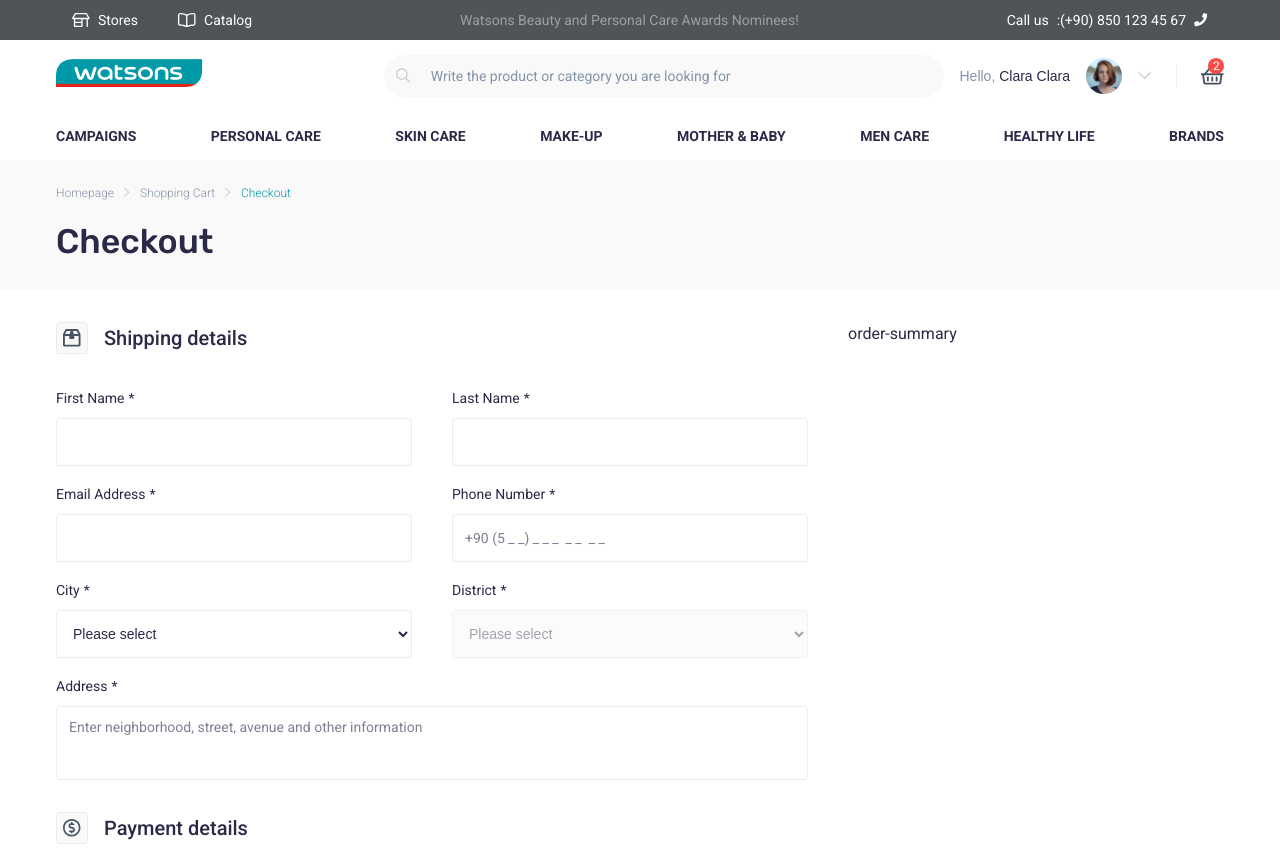
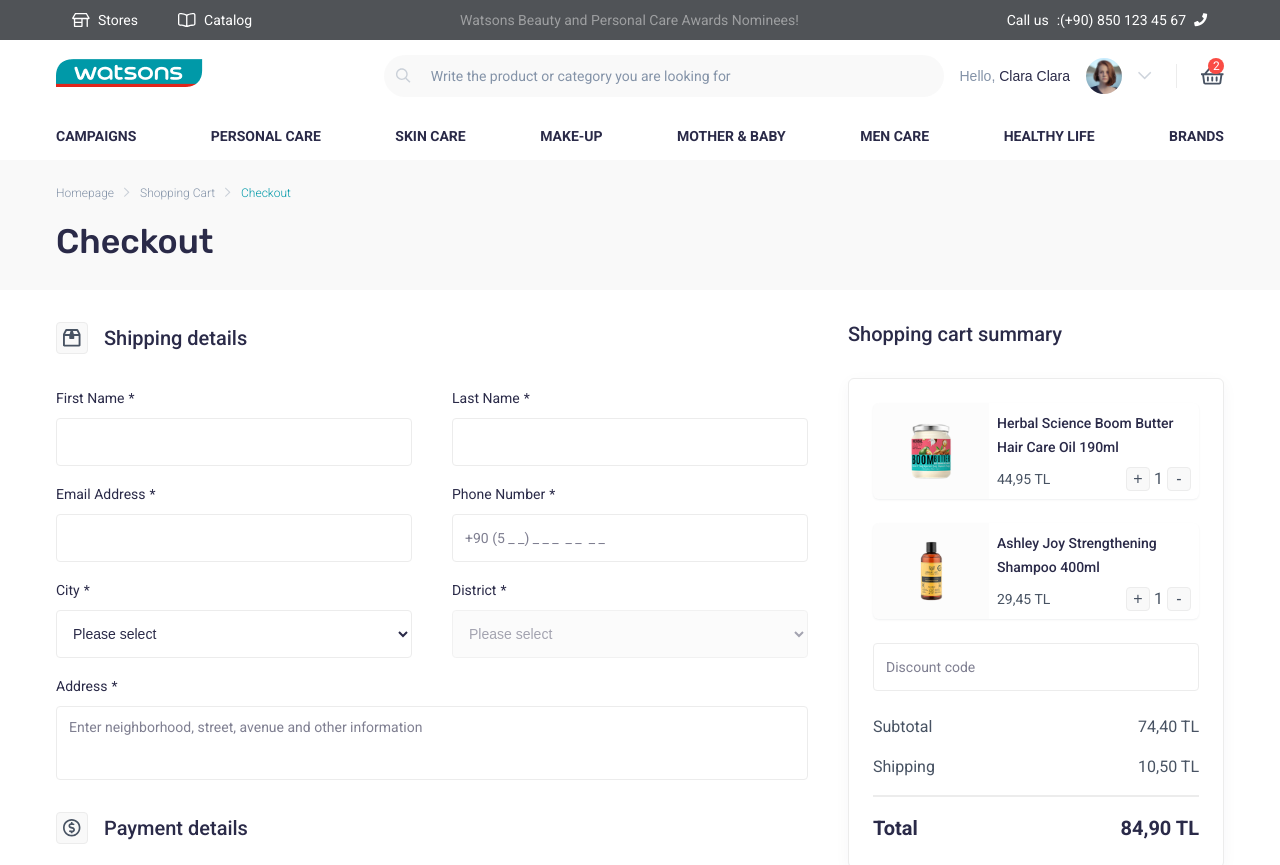
Before and after one commit to yasinakbulut25/taas-ecommerce, a Nuxt app: page /checkout in a window 1280 px wide. Shown: the top 865 px of the page. Built offline with nearby package versions, Linux system fonts and the light colour scheme.

Commit message:
feat: order summary card implementation

```diff
--- /dev/null
+++ b/app/components/OrderSummary.vue
@@ -0,0 +1,220 @@
+<script setup>
+import BaseInput from "@/components/form/BaseInput.vue";
+
+import SummaryProductImage_1 from "~/assets/images/summary/product-1.png";
+import SummaryProductImage_2 from "~/assets/images/summary/product-2.png";
+
+const cartItems = [
+  {
+    id: 1,
+    name: "Herbal Science Boom Butter Hair Care Oil 190ml",
+    price: 44.95,
+    quantity: 1,
+    image: SummaryProductImage_1,
+  },
+  {
+    id: 2,
+    name: "Ashley Joy Strengthening Shampoo 400ml",
+    price: 29.45,
+    quantity: 1,
+    image: SummaryProductImage_2,
+  },
+];
+
+const formatPrice = (value) => {
+  return value.toFixed(2).replace(".", ",") + " TL";
+};
+</script>
+
+<template>
+  <div class="summary-section">
+    <div class="section-header">
+      <h4 class="section-title">Shopping cart summary</h4>
+    </div>
+
+    <div class="summary-card">
+      <div class="summary-items">
+        <div v-for="item in cartItems" :key="item.id" class="summary-item">
+          <div class="img-wrapper">
+            <img :src="item.image" :alt="item.name" />
+          </div>
+          <div class="info-wrapper">
+            <h4 class="item-name">{{ item.name }}</h4>
+            <div class="price-qty">
+              <span class="item-price">{{ formatPrice(item.price) }}</span>
+              <div class="qty-control">
+                <button class="qty-btn">+</button>
+                <span>{{ item.quantity }}</span>
+                <button class="qty-btn">-</button>
+              </div>
+            </div>
+          </div>
+        </div>
+      </div>
+
+      <BaseInput id="disCountCode" placeholder="Discount code" />
+
+      <div class="totals">
+        <div class="total-item">
+          <span class="total-name">Subtotal</span>
+          <span class="total-value">74,40 TL</span>
+        </div>
+        <div class="total-item">
+          <span class="total-name">Shipping</span>
+          <span class="total-value">10,50 TL</span>
+        </div>
+        <hr />
+        <div class="total-item">
+          <span class="total-name">Total</span>
+          <span class="total-value">84,90 TL</span>
+        </div>
+      </div>
+    </div>
+  </div>
+</template>
+
+<style scoped>
+.summary-card {
+  width: 100%;
+  min-width: 360px;
+  background: #fff;
+  display: flex;
+  flex-direction: column;
+  gap: 1.5rem;
+  padding: 1.5rem;
+  border: 1px solid #ececec;
+  border-radius: 6px;
+  box-shadow: 0px 4px 16px 0px #2a2a480a;
+}
+
+.summary-items {
+  display: flex;
+  flex-direction: column;
+  gap: 1.5rem;
+}
+
+.summary-item {
+  width: 100%;
+  display: flex;
+  align-items: center;
+  box-shadow: 0px 1px 2px 0px #37415114;
+  min-height: 96px;
+  border-radius: 6px;
+  overflow: hidden;
+}
+
+.img-wrapper {
+  width: 116px;
+  min-height: inherit;
+  background-color: #ececec29;
+  padding: 0.5rem;
+  display: flex;
+  align-items: center;
+  justify-content: center;
+}
+
+.img-wrapper img {
+  width: 100%;
+  height: 100%;
+  max-width: 84px;
+  max-height: 64px;
+  object-fit: contain;
+}
+
+.info-wrapper {
+  flex: 1;
+  width: 100%;
+  display: flex;
+  flex-direction: column;
+  justify-content: space-between;
+  padding: 0.5rem;
+  min-height: inherit;
+}
+
+.item-name {
+  color: var(--text-primary);
+  font-weight: 500;
+  font-size: 14px;
+  line-height: 24px;
+}
+
+.price-qty {
+  display: flex;
+  justify-content: space-between;
+  align-items: center;
+  gap: 0.5rem;
+}
+
+.item-price {
+  color: var(--text-secondary);
+  font-weight: 400;
+  font-size: 14px;
+  line-height: 24px;
+}
+
+.qty-control {
+  display: flex;
+  align-items: center;
+  gap: 0.25rem;
+}
+
+.qty-btn {
+  width: 1.5rem;
+  height: 1.5rem;
+  display: flex;
+  align-items: center;
+  justify-content: center;
+  background-color: #ececec4d;
+  color: var(--text-secondary);
+  border: 1px solid #ececec;
+  border-radius: 0.25rem;
+  font-size: 1rem;
+  cursor: pointer;
+}
+
+.qty-control span {
+  color: var(--text-secondary);
+  font-size: 1rem;
+  font-weight: 400;
+}
+
+.totals {
+  display: flex;
+  flex-direction: column;
+  gap: 1rem;
+}
+
+.total-item {
+  display: flex;
+  justify-content: space-between;
+  align-items: center;
+  font-size: 1rem;
+}
+
+.total-name {
+  color: var(--text-secondary);
+  font-weight: 400;
+}
+
+.total-value {
+  color: var(--text-secondary);
+  font-weight: 400;
+}
+
+.totals hr {
+  border: 1px solid #ececec;
+}
+
+.total-item:last-child .total-name,
+.total-item:last-child .total-value {
+  color: var(--text-primary);
+  font-weight: 700;
+  font-size: 20px;
+}
+
+@media screen and (max-width: 468px) {
+  .summary-card {
+    min-width: 100%;
+  }
+}
+</style>
--- a/app/pages/checkout.vue
+++ b/app/pages/checkout.vue
@@ -7,7 +7,7 @@
         <PaymentDetails />
       </div>
       <div class="right-col">
-        <div class="order-summary">order-summary</div>
+        <OrderSummary />
       </div>
     </div>
   </section>
```
Also changed, not shown: app/assets/images/summary/product-1.png (added), app/assets/images/summary/product-2.png (added).
